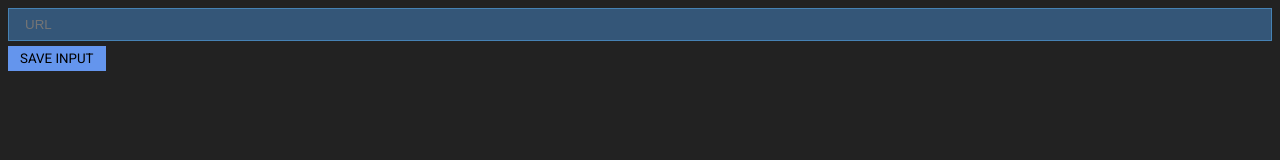
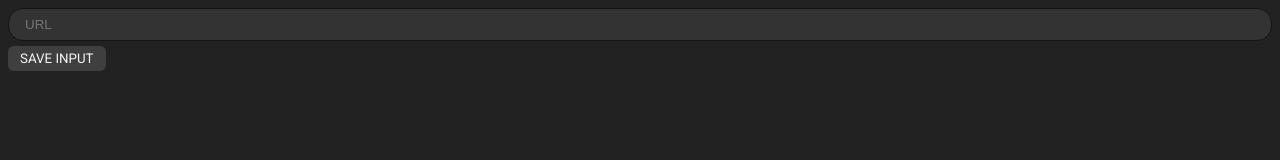
Before and after one commit to LuisCabantac/wisp, a plain HTML site: page index.html in a window 1280 px wide. Drawn offline with Linux system fonts and the light colour scheme.

Commit message:
CSS: Changed the border/radius, and colors to some elements

```diff
--- a/index.css
+++ b/index.css
@@ -10,8 +10,9 @@ input {
     box-sizing: border-box;
     width: 100%;
     padding: 8px 16px;
-    border: 1px solid #4682b4;
-    background-color:  #345678;
+    border-radius: 15px;
+    border: 1px solid #141414;
+    background-color:  #333333;
     color: #f5f5f5;
 }
 
@@ -22,7 +23,9 @@ input:focus {
 button {
     margin: 5px 0;
     padding: 5px 12px;
-    background-color: #6495ed;
+    background-color: #3f3f3f;
     border: none;
+    border-radius: 6px;
     font-family: inherit;
+    color: inherit;
 }
```
